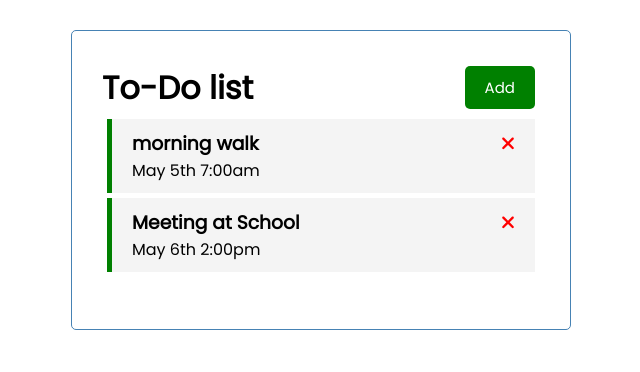
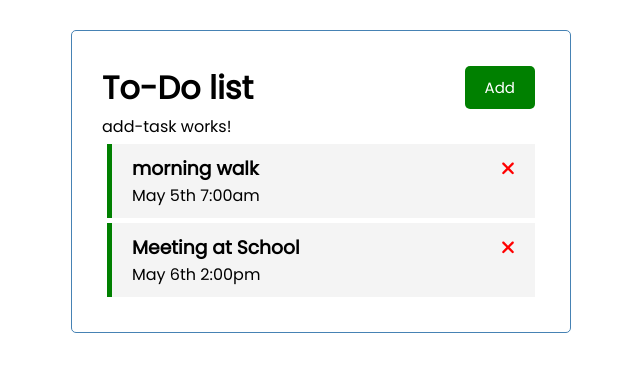
Before and after one commit to M-Ali-Haninsha/my-app, an Angular app: page / in a window 1280 px wide. Shown: the top 372 px of the page, without its empty margins (319-959 px from the left). Built offline with nearby package versions, Linux system fonts and the light colour scheme; data requests are answered from the project's data file.

Commit message:
addTaskPage

```diff
--- a/src/app/app.module.ts
+++ b/src/app/app.module.ts
@@ -8,6 +8,7 @@
 import { ButtonComponent } from './components/button/button.component';
 import { TasksComponent } from './components/tasks/tasks.component';
 import { TaskItemComponent } from './components/task-item/task-item.component';
+import { AddTaskComponent } from './components/add-task/add-task.component';
 
 
 @NgModule({
@@ -16,7 +17,8 @@
     HeaderComponent,
     ButtonComponent,
     TasksComponent,
-    TaskItemComponent
+    TaskItemComponent,
+    AddTaskComponent
   ],
   imports: [
     BrowserModule,
--- /dev/null
+++ b/src/app/components/add-task/add-task.component.html
@@ -0,0 +1 @@
+<p>add-task works!</p>
--- a/src/app/components/tasks/tasks.component.html
+++ b/src/app/components/tasks/tasks.component.html
@@ -1,3 +1,4 @@
+<app-add-task></app-add-task>
 <app-task-item
     *ngFor="let task of tasks"
     [task]="task"
```
Also changed, not shown: src/app/components/add-task/add-task.component.ts (added, +10 -0 lines), src/app/components/add-task/add-task.component.css (added), 1 other file (tests, documents, lock files or other folders).
